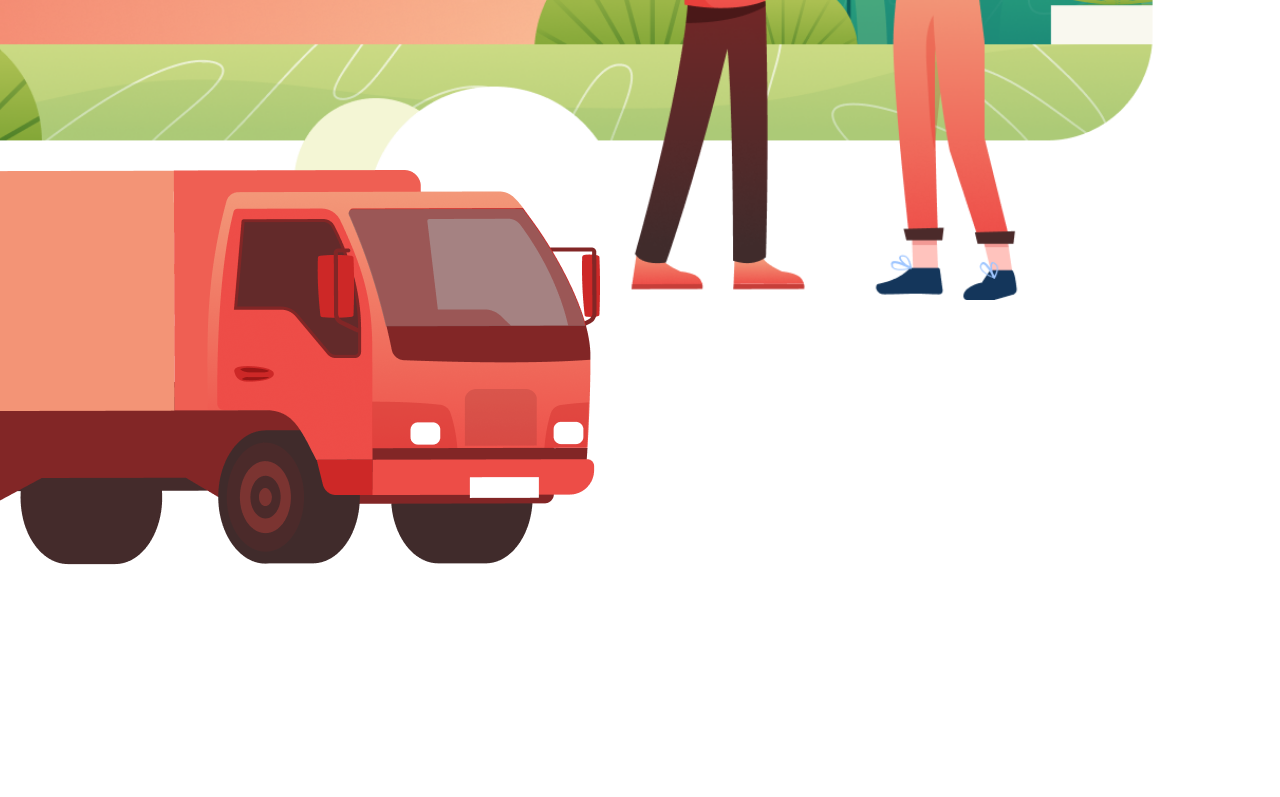
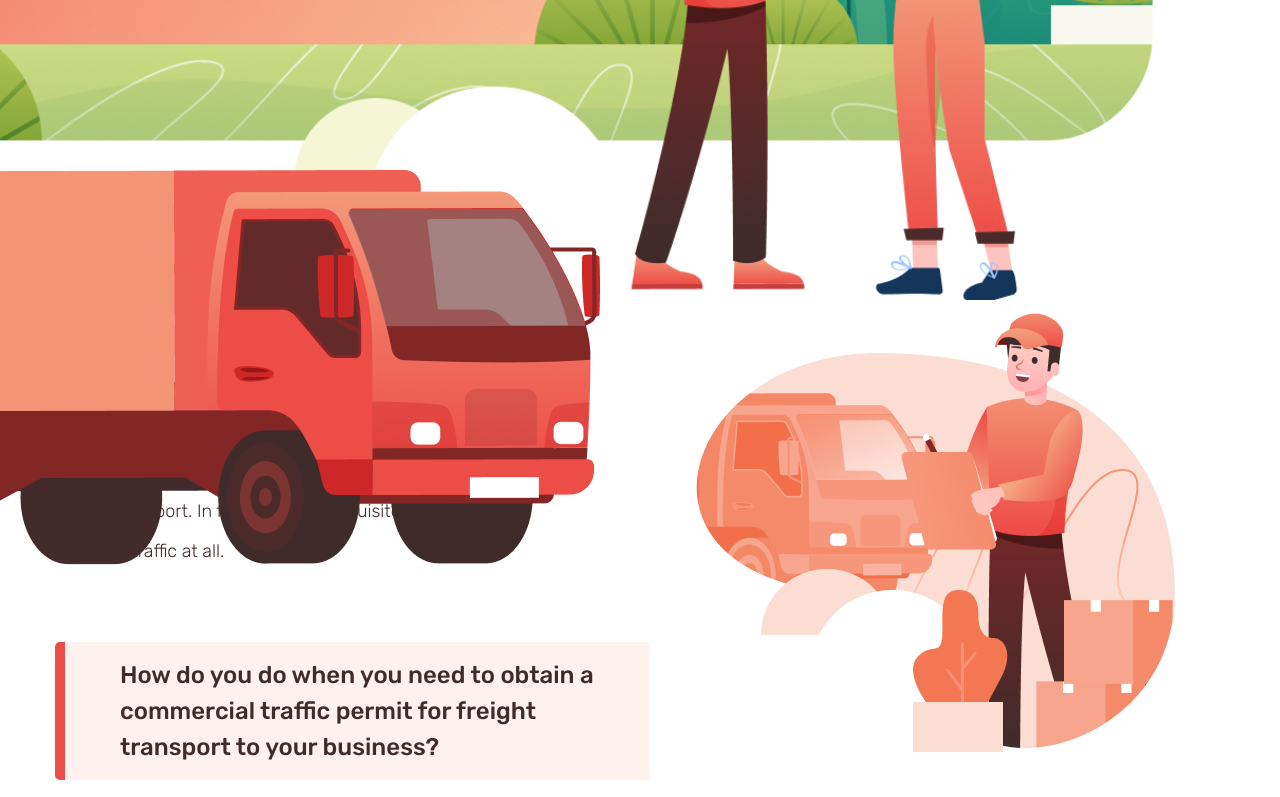
Before and after one commit to dkovalenko0/traffico, a website built with webpack: page src/index.html in a window 1280 px wide. Shown: the part 705-1502 px from the top of the page. Before the commit the page ends 1270 px from the top, so only its background shows below. Built offline with nearby package versions, Linux system fonts and the light colour scheme; files whose address does not match are found by name.

Commit message:
create about block

```diff
--- a/src/index.html
+++ b/src/index.html
@@ -6,10 +6,11 @@
           content="width=device-width, user-scalable=no, initial-scale=1.0, maximum-scale=1.0, minimum-scale=1.0">
     <meta http-equiv="X-UA-Compatible" content="ie=edge">
     <link rel="icon" href="favicon.ico" type="image/ico">
-    <link href="https://fonts.googleapis.com/css2?family=DM+Serif+Display&family=Rubik:wght@400;700&display=swap" rel="stylesheet">
+    <link href="https://fonts.googleapis.com/css2?family=DM+Serif+Display&family=Rubik:wght@300;400;500;700&display=swap" rel="stylesheet">
     <title>Webpack</title>
 </head>
 <body>
+    <div class="main">
         <header class="header">
             <div class="container">
                 <div class="header__top">
@@ -55,5 +56,24 @@
             </div>
             <img src="./images/header-car.png" alt="car" class="header__car">
         </header>
+
+        <section class="about">
+            <div class="container">
+                <figure>
+                    <figcaption>
+                        <h2 class="block-title">ABOUT US</h2>
+                        <p class="about-text block-text">The occupational traffic permit is one of the most important things in the company when carrying out freight transport.  In fact, it is a prerequisite for doing business traffic at all. </p>
+                        <div class="block-card">
+                            <p class="card-text">
+                                How do you do when you need to obtain
+                                a commercial traffic permit for freight transport to your business?
+                            </p>
+                        </div>
+                    </figcaption>
+                    <img src="./images/about.png" alt="about">
+                </figure>
+            </div>
+        </section>
+    </div>
 </body>
 </html>
--- /dev/null
+++ b/src/styles/blocks/about.scss
@@ -0,0 +1,18 @@
+.about {
+
+  figure {
+    display: flex;
+    align-items: center;
+    figcaption {
+      min-height: 480px;
+      display: flex;
+      flex-direction: column;
+      justify-content: space-between;
+
+      .about-text {
+        max-width: 470px;
+      }
+
+    }
+  }
+}
--- a/src/styles/style.scss
+++ b/src/styles/style.scss
@@ -11,6 +11,13 @@ html {
 body {
     margin: 0;
     font-family: 'Rubik', sans-serif;
+}
+
+.main {
+    min-height: 6102px;
+    display: flex;
+    flex-direction: column;
+    // justify-content: space-between;
 }
 
 a {
@@ -28,11 +35,47 @@ h1, h2, h3, h4, h5, h6 {
     margin: 0;
 }
 
+figure, p {
+    margin: 0;
+}
+
 .container {
     max-width: 1170px;
     margin: 0 auto;
 }
 
+.block-title {
+    font-size: 24px;
+    font-weight: 600;
+    line-height: 40px;
+    letter-spacing: 0.1em;
+    color: #EE4D47;
+}
+
+.block-text {
+    font-size: 18px;
+    font-weight: 300;
+    line-height: 40px;
+    color: #402B2B;
+}
+
+.block-card {
+    border-left: 10px solid #ED4D47;
+    border-bottom-left-radius: 5px;
+    border-top-left-radius: 5px;
+    background-color: rgba(#FCDDD4, .4);
+
+    .card-text {
+        padding: 15px 55px;
+        max-width: 600px;
+        font-weight: 500;
+        font-size: 24px;
+        line-height: 36px;
+        color: #402B2B;
+    }
+}
+
 // blocks
 
 @import "blocks/header";
+@import "blocks/about";
```
Lines whose indentation alone changed are shown as unchanged.
